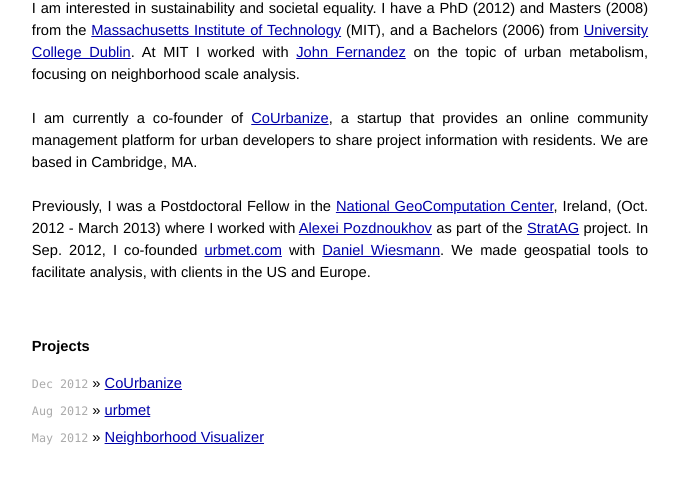
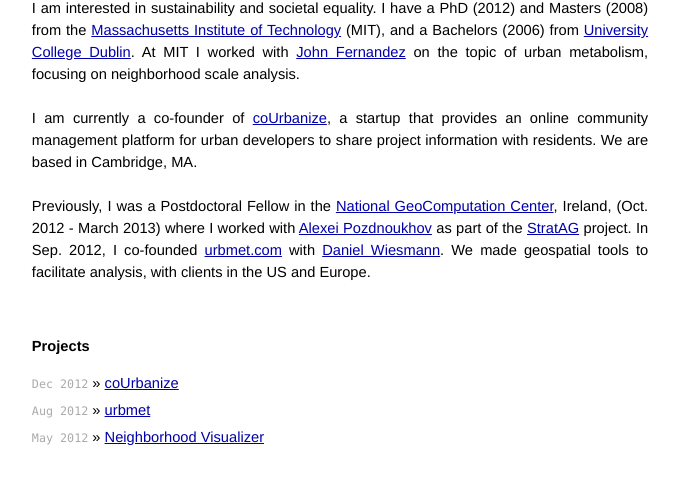
Before and after one commit to djq/djq.github.com, a Jekyll site: the page built from index.html, in a window 1280 px wide. Shown: the part 135-614 px from the top of the page, without its empty margins (300-980 px from the left). Built offline with Jekyll 4.4.1, drawn with Linux system fonts in a browser that asks for light colours; Markdown is read by kramdown in place of the engine named in the settings.

Commit message:
updated text

```diff
--- a/index.html
+++ b/index.html
@@ -9,7 +9,7 @@
   <ul class="posts">
     <p>I am interested in sustainability and societal equality. I have a PhD (2012) and Masters (2008) from the <a href="http://mit.edu/">Massachusetts Institute of Technology</a> (MIT), and a Bachelors (2006) from <a href="http://ucd.ie">University College Dublin</a>. At MIT I worked with <a href="http://architecture.mit.edu/faculty/john-fernandez">John Fernandez</a> on the topic of urban metabolism, focusing on neighborhood scale analysis.<br><br>
 
-    I am currently a co-founder of <a href="http://courbanize.com">CoUrbanize</a>, a startup that provides an online community management platform for urban developers to share project information with residents. We are based in Cambridge, MA.<br><br>
+    I am currently a co-founder of <a href="http://courbanize.com">coUrbanize</a>, a startup that provides an online community management platform for urban developers to share project information with residents. We are based in Cambridge, MA.<br><br>
 
     Previously, I was a Postdoctoral Fellow in the <a href="http://ncg.nuim.ie/">National GeoComputation Center</a>, Ireland, (Oct. 2012 - March 2013) where I worked with <a href="http://ncg.nuim.ie/redir.php?action=staff/staff/apozdnoukhov">Alexei Pozdnoukhov</a> as part of the <a href="http://www.stratag.ie/">StratAG</a> project. In Sep. 2012, I co-founded <a href="http://urbmet.com">urbmet.com</a> with <a href="http://web.ist.utl.pt/daniel.wiesmann/">Daniel Wiesmann</a>. We made geospatial tools to facilitate analysis, with clients in the US and Europe.<br><br>
   </ul>
@@ -24,7 +24,7 @@
   <h1>Projects</h1>
   <ul class="posts">
     <!-- <li><span>Jan 2013</span> &raquo; <a href="http://mappingdemocracy.ie">Mapping Democracy</a></li> -->
-    <li><span>Dec 2012</span> &raquo; <a href="http://courbanize.com">CoUrbanize</a></li>
+    <li><span>Dec 2012</span> &raquo; <a href="http://courbanize.com">coUrbanize</a></li>
     <li><span>Aug 2012</span> &raquo; <a href="http://urbmet.com">urbmet</a></li>
     <li><span>May 2012</span> &raquo; <a href="http://urbmet.org">Neighborhood Visualizer</a></li>
   </ul>
```
